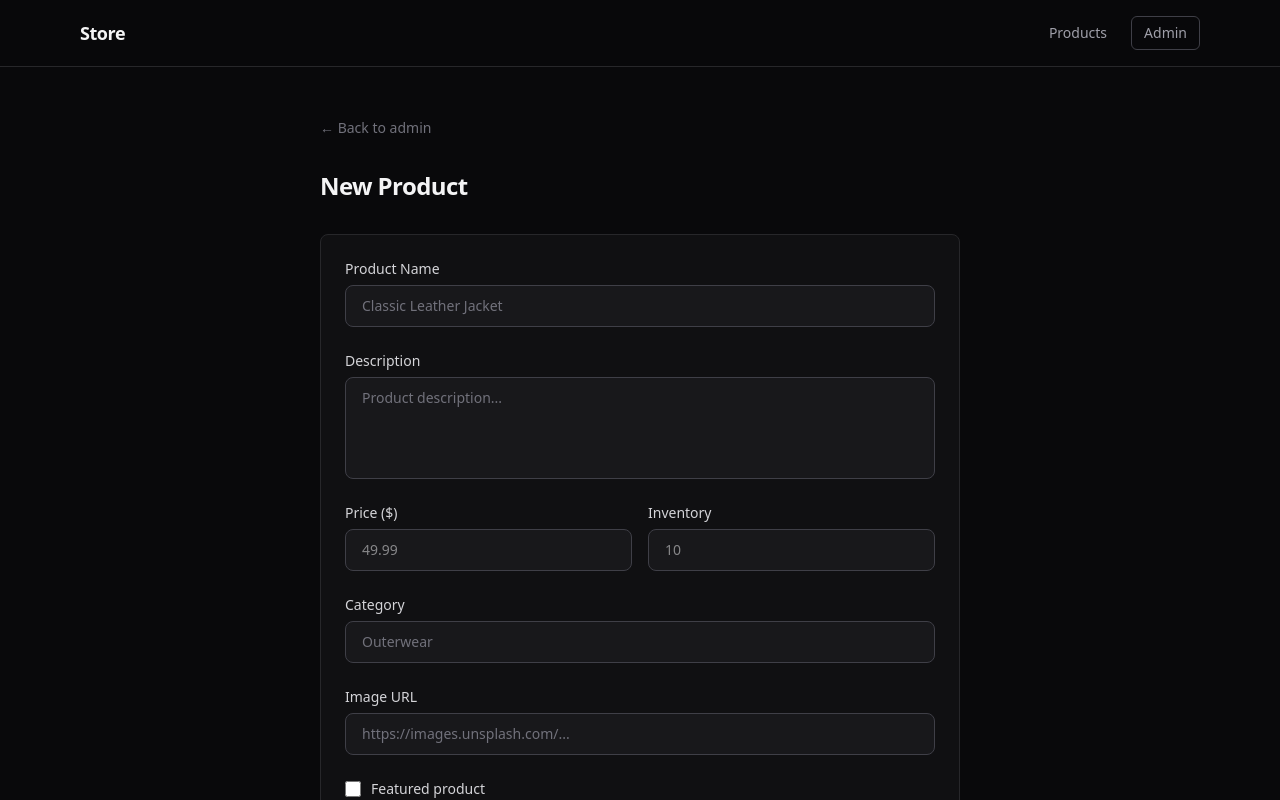
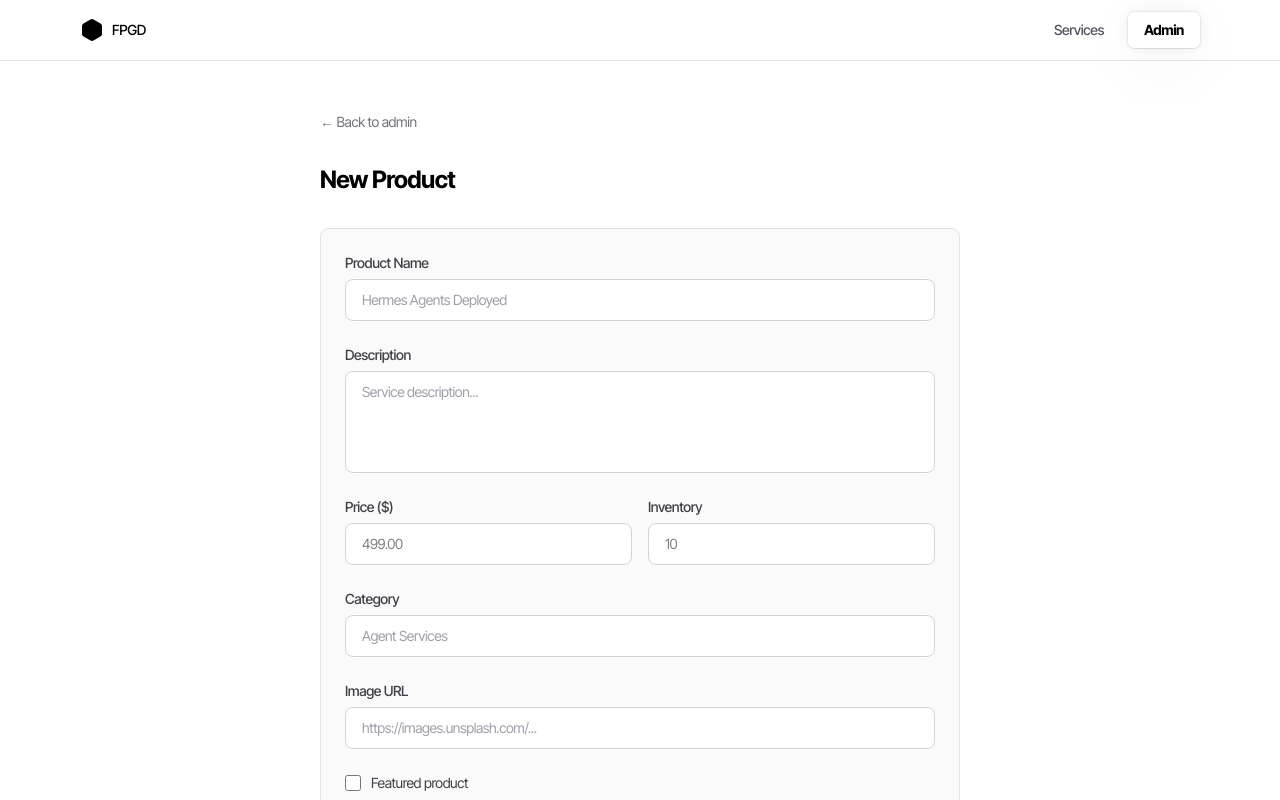
Before and after one commit to Franzdomingo/ecommerce, a Next.js app: page /admin/new in a window 1280 px wide. Shown: the top 800 px of the page. Built offline with nearby package versions, Linux system fonts and the light colour scheme.

Commit message:
feat: rebrand to FPGD Services - portfolio design, agent deployment products

```diff
--- a/src/app/admin/new/page.tsx
+++ b/src/app/admin/new/page.tsx
@@ -7,14 +7,14 @@ export default function NewProductPage() {
     <div className="mx-auto max-w-2xl px-4 py-12">
       <Link
         href="/admin"
-        className="mb-8 inline-flex text-sm text-zinc-500 transition-colors hover:text-zinc-300"
+        className="mb-8 inline-flex text-sm text-zinc-500 dark:text-zinc-500 transition-colors hover:text-zinc-800 dark:hover:text-zinc-300"
       >
         &larr; Back to admin
       </Link>
 
-      <h1 className="mb-8 text-2xl font-bold tracking-tight">New Product</h1>
+      <h1 className="mb-8 text-2xl font-bold tracking-tight text-black dark:text-white">New Product</h1>
 
-      <div className="rounded-lg border border-zinc-800 bg-zinc-900/50 p-6">
+      <div className="rounded-lg border border-zinc-200 dark:border-zinc-800 bg-zinc-50 dark:bg-zinc-900/50 p-6">
         <form action={createProductAction}>
           <ProductForm />
         </form>
--- a/src/app/layout.tsx
+++ b/src/app/layout.tsx
@@ -1,21 +1,16 @@
 import type { Metadata } from "next";
-import { Geist, Geist_Mono } from "next/font/google";
+import { Inter_Tight } from "next/font/google";
 import "./globals.css";
 import Header from "@/components/Header";
 
-const geistSans = Geist({
-  variable: "--font-geist-sans",
+const interTight = Inter_Tight({
   subsets: ["latin"],
-});
-
-const geistMono = Geist_Mono({
-  variable: "--font-geist-mono",
-  subsets: ["latin"],
+  variable: "--font-inter-tight",
 });
 
 export const metadata: Metadata = {
-  title: "Store — Minimal Goods",
-  description: "Curated essentials. Quality over quantity.",
+  title: "FPGD — Agent Services",
+  description: "Deploy Hermes Agents and OpenClaw on your infrastructure. Managed, secure, production-ready.",
 };
 
 export default function RootLayout({
@@ -26,13 +21,16 @@ export default function RootLayout({
   return (
     <html
       lang="en"
-      className={`${geistSans.variable} ${geistMono.variable} h-full antialiased`}
+      suppressHydrationWarning
+      className={`${interTight.variable} h-full antialiased`}
     >
-      <body className="min-h-full flex flex-col bg-zinc-950 text-zinc-100 font-sans">
+      <body className="min-h-full flex flex-col font-[family-name:var(--font-inter-tight)] tracking-tight bg-white dark:bg-zinc-950 text-black dark:text-white">
         <Header />
         <main className="flex-1">{children}</main>
-        <footer className="border-t border-zinc-800 py-8 text-center text-sm text-zinc-500">
-          <p>&copy; {new Date().getFullYear()} Minimal Goods. Quality over quantity.</p>
+        <footer className="border-t border-zinc-200 dark:border-zinc-800 py-8 text-center text-sm text-zinc-500 dark:text-zinc-500">
+          <div className="mx-auto max-w-6xl px-4">
+            <p>&copy; {new Date().getFullYear()} FPGD — Deploy agents, deliver value.</p>
+          </div>
         </footer>
       </body>
     </html>
--- a/src/app/page.tsx
+++ b/src/app/page.tsx
@@ -1,52 +1,46 @@
-import { getFeaturedProducts, getProducts, getCategories } from "@/lib/products";
-import ProductGrid from "@/components/ProductGrid";
-import Link from "next/link";
+import { getProducts } from "@/lib/products";
+import ProductCard from "@/components/ProductCard";
 
 export default function Home() {
-  const featured = getFeaturedProducts();
-  const allProducts = getProducts();
-  const categories = getCategories();
+  const products = getProducts();
 
   return (
-    <div className="mx-auto max-w-6xl px-4 py-12">
+    <div className="mx-auto max-w-6xl px-4 py-16 sm:py-24">
       {/* Hero */}
-      <section className="mb-16 border-b border-zinc-800 pb-12">
-        <h1 className="text-4xl font-bold tracking-tight sm:text-5xl">
-          Curated Essentials
+      <section className="mb-20">
+        <h1 className="text-4xl font-bold tracking-tight sm:text-5xl text-black dark:text-white">
+          Deploy agents.<br />Deliver value.
         </h1>
-        <p className="mt-3 max-w-lg text-lg text-zinc-400">
-          Thoughtfully selected goods built to last. No trends, no fluff -- just well-made things you will reach for every day.
+        <p className="mt-4 max-w-lg text-base text-zinc-600 dark:text-zinc-400 leading-relaxed">
+          Production-ready agent deployments for your infrastructure.
+          Hermes Agent and OpenClaw, configured and running.
+          No fluff, just shipped.
         </p>
-      </section>
-
-      {/* Featured */}
-      <section className="mb-16">
-        <div className="mb-6 flex items-center justify-between">
-          <h2 className="text-2xl font-semibold">Featured</h2>
-        </div>
-        <ProductGrid products={featured} />
-      </section>
-
-      {/* Categories */}
-      <section className="mb-16">
-        <h2 className="mb-6 text-2xl font-semibold">Categories</h2>
-        <div className="flex flex-wrap gap-3">
-          {categories.map((cat) => (
-            <Link
-              key={cat}
-              href={`/?category=${cat.toLowerCase()}`}
-              className="rounded-full border border-zinc-700 px-4 py-2 text-sm text-zinc-300 transition-colors hover:border-zinc-500 hover:bg-zinc-800"
+        <div className="mt-8 flex flex-wrap gap-3">
+          {products.map((p) => (
+            <a
+              key={p.id}
+              href={`#${p.slug}`}
+              className="rounded-full border border-zinc-300 dark:border-zinc-700 px-4 py-2 text-sm text-zinc-700 dark:text-zinc-300 transition-colors hover:border-zinc-500 hover:bg-zinc-100 dark:hover:bg-zinc-800"
             >
-              {cat}
-            </Link>
+              {p.name}
+            </a>
           ))}
         </div>
       </section>
 
-      {/* All Products */}
+      {/* Services */}
       <section>
-        <h2 className="mb-6 text-2xl font-semibold">All Products</h2>
-        <ProductGrid products={allProducts} />
+        <div className="mb-8 flex items-center justify-between">
+          <h2 className="text-2xl font-semibold tracking-tight text-black dark:text-white">
+            Services
+          </h2>
+        </div>
+        <div className="grid gap-8 sm:grid-cols-2">
+          {products.map((product) => (
+            <ProductCard key={product.id} product={product} />
+          ))}
+        </div>
       </section>
     </div>
   );
--- a/src/components/Header.tsx
+++ b/src/components/Header.tsx
@@ -2,18 +2,41 @@ import Link from "next/link";
 
 export default function Header() {
   return (
-    <header className="sticky top-0 z-50 border-b border-zinc-800 bg-zinc-950/80 backdrop-blur-sm">
-      <div className="mx-auto flex max-w-6xl items-center justify-between px-4 py-4">
-        <Link href="/" className="text-lg font-semibold tracking-tight">
-          Store
+    <header className="sticky top-0 z-50 w-full border-b border-zinc-200 dark:border-zinc-800 bg-white/80 dark:bg-zinc-950/80 backdrop-blur-sm">
+      <div className="mx-auto flex max-w-6xl items-center justify-between px-4 py-3">
+        <Link
+          href="/"
+          className="relative z-20 flex items-center space-x-2 text-sm font-normal"
+          aria-label="Go to Home"
+        >
+          <svg
+            xmlns="http://www.w3.org/2000/svg"
+            width="24"
+            height="24"
+            viewBox="0 0 24 24"
+            fill="currentColor"
+            stroke="currentColor"
+            strokeWidth="2"
+            strokeLinecap="round"
+            strokeLinejoin="round"
+            className="w-6 h-6 text-black dark:text-white fill-black dark:fill-white"
+          >
+            <path d="M21 16V8a2 2 0 0 0-1-1.73l-7-4a2 2 0 0 0-2 0l-7 4A2 2 0 0 0 3 8v8a2 2 0 0 0 1 1.73l7 4a2 2 0 0 0 2 0l7-4A2 2 0 0 0 21 16z" />
+            <circle cx="12" cy="12" r="4" />
+          </svg>
+          <span className="font-medium text-black dark:text-white">FPGD</span>
         </Link>
-        <nav className="flex items-center gap-6 text-sm">
-          <Link href="/" className="text-zinc-400 transition-colors hover:text-zinc-100">
-            Products
+
+        <nav className="flex items-center gap-6 text-sm font-medium text-zinc-600 dark:text-zinc-400">
+          <Link
+            href="/"
+            className="transition-colors hover:text-zinc-900 dark:hover:text-zinc-100"
+          >
+            Services
           </Link>
           <Link
             href="/admin"
-            className="rounded-md border border-zinc-700 px-3 py-1.5 text-zinc-400 transition-colors hover:border-zinc-500 hover:text-zinc-100"
+            className="px-4 py-2 rounded-md text-sm font-bold relative cursor-pointer transition duration-200 inline-block text-center bg-white dark:bg-zinc-950 text-black dark:text-white shadow-[0_0_24px_rgba(34,_42,_53,_0.06),_0_1px_1px_rgba(0,_0,_0,_0.05),_0_0_0_1px_rgba(34,_42,_53,_0.04),_0_0_4px_rgba(34,_42,_53,_0.08),_0_16px_68px_rgba(47,_48,_55,_0.05),_0_1px_0_rgba(255,_255,_255,_0.1)_inset]"
           >
             Admin
           </Link>
--- a/src/components/admin/ProductForm.tsx
+++ b/src/components/admin/ProductForm.tsx
@@ -12,9 +12,9 @@ interface ProductFormProps {
 
 export default function ProductForm({ initialData }: ProductFormProps) {
   return (
-    <div className="flex flex-col gap-6">
+      <div className="flex flex-col gap-6">
       <div className="flex flex-col gap-1.5">
-        <label htmlFor="name" className="text-sm font-medium text-zinc-300">
+        <label htmlFor="name" className="text-sm font-medium text-zinc-700 dark:text-zinc-300">
           Product Name
         </label>
         <input
@@ -22,13 +22,13 @@ export default function ProductForm({ initialData }: ProductFormProps) {
           name="name"
           required
           defaultValue={initialData?.name ?? ''}
-          className="rounded-lg border border-zinc-700 bg-zinc-900 px-4 py-2.5 text-sm text-zinc-100 placeholder-zinc-500 focus:border-zinc-500 focus:outline-none focus:ring-1 focus:ring-zinc-500"
-          placeholder="Classic Leather Jacket"
+          className="rounded-lg border border-zinc-300 dark:border-zinc-700 bg-white dark:bg-zinc-900 px-4 py-2.5 text-sm text-black dark:text-zinc-100 placeholder-zinc-400 dark:placeholder-zinc-500 focus:border-zinc-500 focus:outline-none focus:ring-1 focus:ring-zinc-500"
+          placeholder="Hermes Agents Deployed"
         />
       </div>
 
       <div className="flex flex-col gap-1.5">
-        <label htmlFor="description" className="text-sm font-medium text-zinc-300">
+        <label htmlFor="description" className="text-sm font-medium text-zinc-700 dark:text-zinc-300">
           Description
         </label>
         <textarea
@@ -37,14 +37,14 @@ export default function ProductForm({ initialData }: ProductFormProps) {
           required
           rows={4}
           defaultValue={initialData?.description ?? ''}
-          className="resize-none rounded-lg border border-zinc-700 bg-zinc-900 px-4 py-2.5 text-sm text-zinc-100 placeholder-zinc-500 focus:border-zinc-500 focus:outline-none focus:ring-1 focus:ring-zinc-500"
-          placeholder="Product description..."
+          className="resize-none rounded-lg border border-zinc-300 dark:border-zinc-700 bg-white dark:bg-zinc-900 px-4 py-2.5 text-sm text-black dark:text-zinc-100 placeholder-zinc-400 dark:placeholder-zinc-500 focus:border-zinc-500 focus:outline-none focus:ring-1 focus:ring-zinc-500"
+          placeholder="Service description..."
         />
       </div>
 
       <div className="grid grid-cols-2 gap-4">
         <div className="flex flex-col gap-1.5">
-          <label htmlFor="price" className="text-sm font-medium text-zinc-300">
+          <label htmlFor="price" className="text-sm font-medium text-zinc-700 dark:text-zinc-300">
             Price ($)
           </label>
           <input
@@ -55,13 +55,13 @@ export default function ProductForm({ initialData }: ProductFormProps) {
             min="0"
             required
             defaultValue={initialData?.price ?? ''}
-            className="rounded-lg border border-zinc-700 bg-zinc-900 px-4 py-2.5 text-sm text-zinc-100 focus:border-zinc-500 focus:outline-none focus:ring-1 focus:ring-zinc-500"
-            placeholder="49.99"
+            className="rounded-lg border border-zinc-300 dark:border-zinc-700 bg-white dark:bg-zinc-900 px-4 py-2.5 text-sm text-black dark:text-zinc-100 focus:border-zinc-500 focus:outline-none focus:ring-1 focus:ring-zinc-500"
+            placeholder="499.00"
           />
         </div>
 
         <div className="flex flex-col gap-1.5">
-          <label htmlFor="inventory" className="text-sm font-medium text-zinc-300">
+          <label htmlFor="inventory" className="text-sm font-medium text-zinc-700 dark:text-zinc-300">
             Inventory
           </label>
           <input
@@ -71,14 +71,14 @@ export default function ProductForm({ initialData }: ProductFormProps) {
             min="0"
             required
             defaultValue={initialData?.inventory ?? ''}
-            className="rounded-lg border border-zinc-700 bg-zinc-900 px-4 py-2.5 text-sm text-zinc-100 focus:border-zinc-500 focus:outline-none focus:ring-1 focus:ring-zinc-500"
+            className="rounded-lg border border-zinc-300 dark:border-zinc-700 bg-white dark:bg-zinc-900 px-4 py-2.5 text-sm text-black dark:text-zinc-100 focus:border-zinc-500 focus:outline-none focus:ring-1 focus:ring-zinc-500"
             placeholder="10"
           />
         </div>
       </div>
 
       <div className="flex flex-col gap-1.5">
-        <label htmlFor="category" className="text-sm font-medium text-zinc-300">
+        <label htmlFor="category" className="text-sm font-medium text-zinc-700 dark:text-zinc-300">
           Category
         </label>
         <input
@@ -86,13 +86,13 @@ export default function ProductForm({ initialData }: ProductFormProps) {
           name="category"
           required
           defaultValue={initialData?.category ?? ''}
-          className="rounded-lg border border-zinc-700 bg-zinc-900 px-4 py-2.5 text-sm text-zinc-100 placeholder-zinc-500 focus:border-zinc-500 focus:outline-none focus:ring-1 focus:ring-zinc-500"
-          placeholder="Outerwear"
+          className="rounded-lg border border-zinc-300 dark:border-zinc-700 bg-white dark:bg-zinc-900 px-4 py-2.5 text-sm text-black dark:text-zinc-100 placeholder-zinc-400 dark:placeholder-zinc-500 focus:border-zinc-500 focus:outline-none focus:ring-1 focus:ring-zinc-500"
+          placeholder="Agent Services"
         />
       </div>
 
       <div className="flex flex-col gap-1.5">
-        <label htmlFor="image" className="text-sm font-medium text-zinc-300">
+        <label htmlFor="image" className="text-sm font-medium text-zinc-700 dark:text-zinc-300">
           Image URL
         </label>
         <input
@@ -101,24 +101,24 @@ export default function ProductForm({ initialData }: ProductFormProps) {
           type="url"
           required
           defaultValue={initialData?.image ?? ''}
-          className="rounded-lg border border-zinc-700 bg-zinc-900 px-4 py-2.5 text-sm text-zinc-100 placeholder-zinc-500 focus:border-zinc-500 focus:outline-none focus:ring-1 focus:ring-zinc-500"
+          className="rounded-lg border border-zinc-300 dark:border-zinc-700 bg-white dark:bg-zinc-900 px-4 py-2.5 text-sm text-black dark:text-zinc-100 placeholder-zinc-400 dark:placeholder-zinc-500 focus:border-zinc-500 focus:outline-none focus:ring-1 focus:ring-zinc-500"
           placeholder="https://images.unsplash.com/..."
         />
       </div>
 
-      <label className="flex items-center gap-2.5 text-sm text-zinc-300">
+      <label className="flex items-center gap-2.5 text-sm text-zinc-700 dark:text-zinc-300">
         <input
           type="checkbox"
           name="featured"
           defaultChecked={initialData?.featured ?? false}
-          className="h-4 w-4 rounded border-zinc-600 bg-zinc-800 text-zinc-100 focus:ring-zinc-500"
+          className="h-4 w-4 rounded border-zinc-400 dark:border-zinc-600 bg-white dark:bg-zinc-900 text-black dark:text-white focus:ring-zinc-500"
         />
         Featured product
       </label>
 
       <button
         type="submit"
-        className="mt-2 rounded-lg bg-zinc-100 px-6 py-3 font-medium text-zinc-900 transition-colors hover:bg-zinc-300"
+        className="mt-2 rounded-lg bg-black dark:bg-white px-6 py-3 font-medium text-white dark:text-black transition-opacity hover:opacity-80"
       >
         Save Product
       </button>
--- a/src/data/products.json
+++ b/src/data/products.json
@@ -1,80 +1,28 @@
 [
   {
     "id": "1",
-    "name": "Classic Leather Jacket",
-    "slug": "classic-leather-jacket",
-    "description": "Timeless brown leather jacket crafted from full-grain cowhide. Features a tailored fit, quilted lining, and YKK zippers. Ages beautifully with wear.",
-    "price": 289.99,
+    "name": "Hermes Agents Deployed",
+    "slug": "hermes-agents-deployed",
+    "description": "Full deployment of Hermes Agent on your infrastructure. Includes multi-provider configuration (OpenAI, Anthropic, DeepSeek, Gemini), tool integration (GitHub, Telegram, Discord, terminal), MCP server setup, custom skill authoring, persistent memory, and cron job scheduling. Your personal AI engineering team, live and ready.",
+    "price": 499.00,
     "currency": "USD",
-    "image": "https://images.unsplash.com/photo-1551028719-00167b16eac5?w=600&q=80",
-    "category": "Outerwear",
-    "inventory": 15,
+    "image": "https://images.unsplash.com/photo-1677442136019-21780ecad995?w=600&q=80",
+    "category": "Agent Services",
+    "inventory": 10,
     "featured": true,
-    "createdAt": "2026-05-01T00:00:00Z"
+    "createdAt": "2026-05-28T00:00:00Z"
   },
   {
     "id": "2",
-    "name": "Minimalist Watch",
-    "slug": "minimalist-watch",
-    "description": "Japanese quartz movement housed in a brushed stainless steel case. Sapphire crystal, genuine leather strap, and a clean dial with no logo — just the time.",
-    "price": 149.00,
+    "name": "OpenClaw Deployed",
+    "slug": "openclaw-deployed",
+    "description": "Deploy and configure OpenClaw in your environment — a multi-agent workspace with vault knowledge management, librarian/keeper/writer agents, automated research workflows, and cross-agent communication via board.md. Includes vault setup, agent role configuration, and operational handoff.",
+    "price": 299.00,
     "currency": "USD",
-    "image": "https://images.unsplash.com/photo-1524592094714-0f0654e20314?w=600&q=80",
-    "category": "Accessories",
-    "inventory": 42,
+    "image": "https://images.unsplash.com/photo-1558494949-ef010cbdcc31?w=600&q=80",
+    "category": "Agent Services",
+    "inventory": 15,
     "featured": true,
-    "createdAt": "2026-05-02T00:00:00Z"
-  },
-  {
-    "id": "3",
-    "name": "Wool Blend Sweater",
-    "slug": "wool-blend-sweater",
-    "description": "Mid-weight crewneck in a charcoal heathered wool-cashmere blend. Ribbed cuffs and hem, dropped shoulders for a relaxed fit. Perfect layering piece.",
-    "price": 129.00,
-    "currency": "USD",
-    "image": "https://images.unsplash.com/photo-1620799140408-edc6dcb6d633?w=600&q=80",
-    "category": "Tops",
-    "inventory": 28,
-    "featured": true,
-    "createdAt": "2026-05-03T00:00:00Z"
-  },
-  {
-    "id": "4",
-    "name": "Canvas Tote Bag",
-    "slug": "canvas-tote-bag",
-    "description": "Heavy-duty 18oz waxed canvas tote with vegetable-tanned leather handles. Internal zip pocket, reinforced bottom, and brass rivets at stress points.",
-    "price": 79.00,
-    "currency": "USD",
-    "image": "https://images.unsplash.com/photo-1544816155-12df9643f363?w=600&q=80",
-    "category": "Accessories",
-    "inventory": 55,
-    "featured": false,
-    "createdAt": "2026-05-04T00:00:00Z"
-  },
-  {
-    "id": "5",
-    "name": "Slim Denim Jeans",
-    "slug": "slim-denim-jeans",
-    "description": "Japanese selvedge denim in a slim straight cut. Raw indigo, hidden rivets, chain-stitched hem. Expect 6+ months of break-in for a personal fade pattern.",
-    "price": 195.00,
-    "currency": "USD",
-    "image": "https://images.unsplash.com/photo-1542272454315-4c01d7abdf4a?w=600&q=80",
-    "category": "Bottoms",
-    "inventory": 20,
-    "featured": true,
-    "createdAt": "2026-05-05T00:00:00Z"
-  },
-  {
-    "id": "6",
-    "name": "Merino Crew Socks (3-Pack)",
-    "slug": "merino-crew-socks-3-pack",
-    "description": "Set of three merino wool crew socks in black, charcoal, and navy. Reinforced heel and toe, terry cushion throughout. Temperature regulating and odor resistant.",
-    "price": 45.00,
-    "currency": "USD",
-    "image": "https://images.unsplash.com/photo-1586350977771-b3b0abd50c82?w=600&q=80",
-    "category": "Basics",
-    "inventory": 100,
-    "featured": false,
-    "createdAt": "2026-05-06T00:00:00Z"
+    "createdAt": "2026-05-28T00:00:00Z"
   }
 ]
```
Also changed, not shown: src/app/admin/page.tsx (+8 -8 lines), src/app/loading.tsx (+5 -5 lines), src/app/not-found.tsx (+4 -4 lines), src/app/products/[slug]/page.tsx (+23 -13 lines), src/components/ProductCard.tsx (+21 -8 lines).
